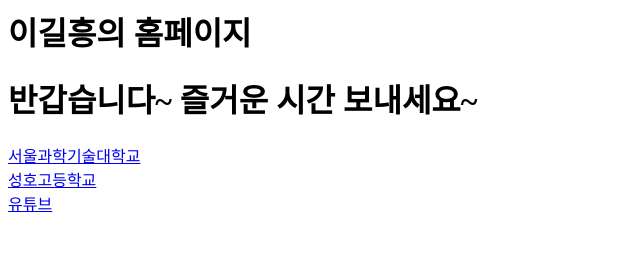
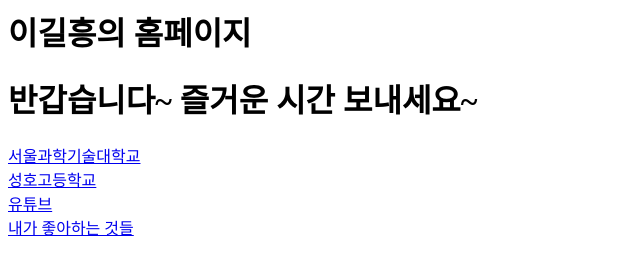
Before and after one commit to khlee2016/web, a plain HTML site: page index.html in a window 1280 px wide. Shown: the whole page, without its empty margins (0-640 px from the left). Drawn offline with Linux system fonts and the light colour scheme.

Commit message:
Update index.html

```diff
--- a/index.html
+++ b/index.html
@@ -9,5 +9,6 @@
 <a href="http://www.seoultech.ac.kr">서울과학기술대학교</a><br>
 <a href="https://sungho.hs.kr">성호고등학교</a><br>
 <a href="https://youtube.com">유튜브</a><br>
+<a href="my.html">내가 좋아하는 것들</a><br>
 </body>
 </html>
```
